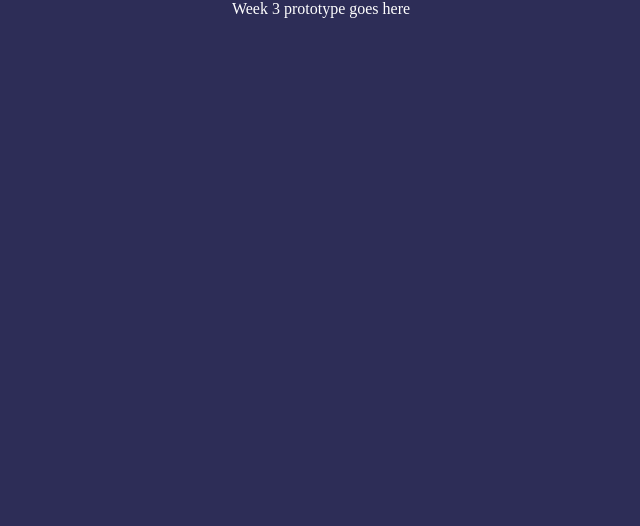
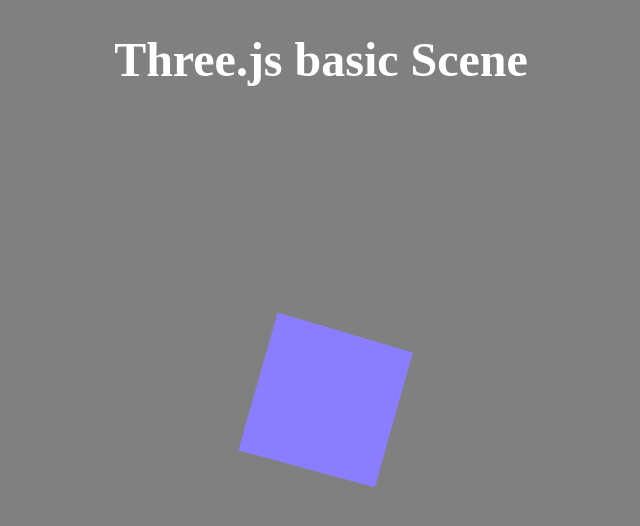
Before and after one commit to HidBro/IASC-2P02, a plain HTML site: page week3/index.html in a window 1280 px wide. Shown: the whole page, without its empty margins (319-959 px from the left). Drawn offline with nearby package versions, Linux system fonts and the light colour scheme.

```diff
--- a/week3/index.html
+++ b/week3/index.html
@@ -1,4 +1,23 @@
+<!DOCTYPE html>
 <head>
-    <link rel="stylesheet" href="../style.css">
+    <title>Basic Scene Prototype</title>
+
+    <!-- css -->
+    <link rel="stylesheet" href="style.css">
+
+    <!-- three.js importmap -->
+    <script type="importmap">
+        {
+            "imports": {
+                "three": "https://ga.jspm.io/npm:three@0.158.0/build/three.module.js"
+            }
+        }
+    </script>
+
+    <!-- three.js scene -->
+    <script src="script.js" type="module"></script>
 </head>
-Week 3 prototype goes here
+<body>
+    <h1>Three.js basic Scene</h1>
+    <canvas Class="webgl"></canvas>
+</body>
--- /dev/null
+++ b/week3/script.js
@@ -0,0 +1,79 @@
+import * as THREE from "three"
+
+/***********
+** SCENE **
+***********/
+// Canvas
+const canvas = document.querySelector('.webgl')
+
+// Scene
+const scene = new THREE.Scene()
+scene.background = new THREE.Color('gray')
+
+// Camera
+const camera = new THREE.PerspectiveCamera(
+    75,
+    window.innerWidth / window.innerHeight,
+    0.1,
+    100
+)
+camera.position.set(0, 0, 5)
+scene.add(camera)
+
+// Renderer
+const renderer = new THREE.WebGLRenderer({
+    canvas: canvas
+})
+renderer.setSize(window.innerWidth, window.innerHeight)
+
+/***********
+** MESHES **
+************/
+// testSphere
+const sphereGeometry = new THREE.SphereGeometry(1)
+const sphereMaterial = new THREE.MeshNormalMaterial()
+const testSphere = new THREE.Mesh(sphereGeometry, sphereMaterial)
+
+//scene.add(testSphere)
+
+// testCube
+const cubeGeometry = new THREE.BoxGeometry(1, 1, 1)
+const cubeMaterial = new THREE.MeshNormalMaterial()
+const testCube = new THREE.Mesh(cubeGeometry, cubeMaterial)
+
+scene.add(testCube)
+
+/*******************
+** ANIMATION LOOP **
+********************/
+const clock = new THREE.Clock()
+
+// Animate
+const animation = () =>
+{
+    // Return elapsedTime
+    const elapsedTime = clock.getElapsedTime()
+
+    // Animate testSphere
+    //testSphere.position.z = Math.sin(elapsedTime * 2) / 0.5
+
+    // Animate testCube 1
+    // Rotate cube
+    testCube.rotation.x = elapsedTime
+    testCube.rotation.y = elapsedTime
+    testCube.rotation.z = elapsedTime
+
+    // Scale cube
+    testCube.scale.x = Math.sin(elapsedTime * 0.5) * 2
+    testCube.scale.y = Math.sin(elapsedTime * 0.5) * 2
+    testCube.scale.z = Math.sin(elapsedTime * 0.5) * 2
+
+    // Renderer
+    renderer.render(scene, camera)
+
+    // Request next frame
+    window.requestAnimationFrame(animation)
+}
+
+
+animation()
--- /dev/null
+++ b/week3/style.css
@@ -0,0 +1,13 @@
+.webgl {
+    position:fixed;
+    top: 0;
+    left: 0;
+    outline: none;
+    z-index: -1;
+}
+
+h1{
+    color: white;
+    font-size: 48px;
+    text-align: center;
+}
```
